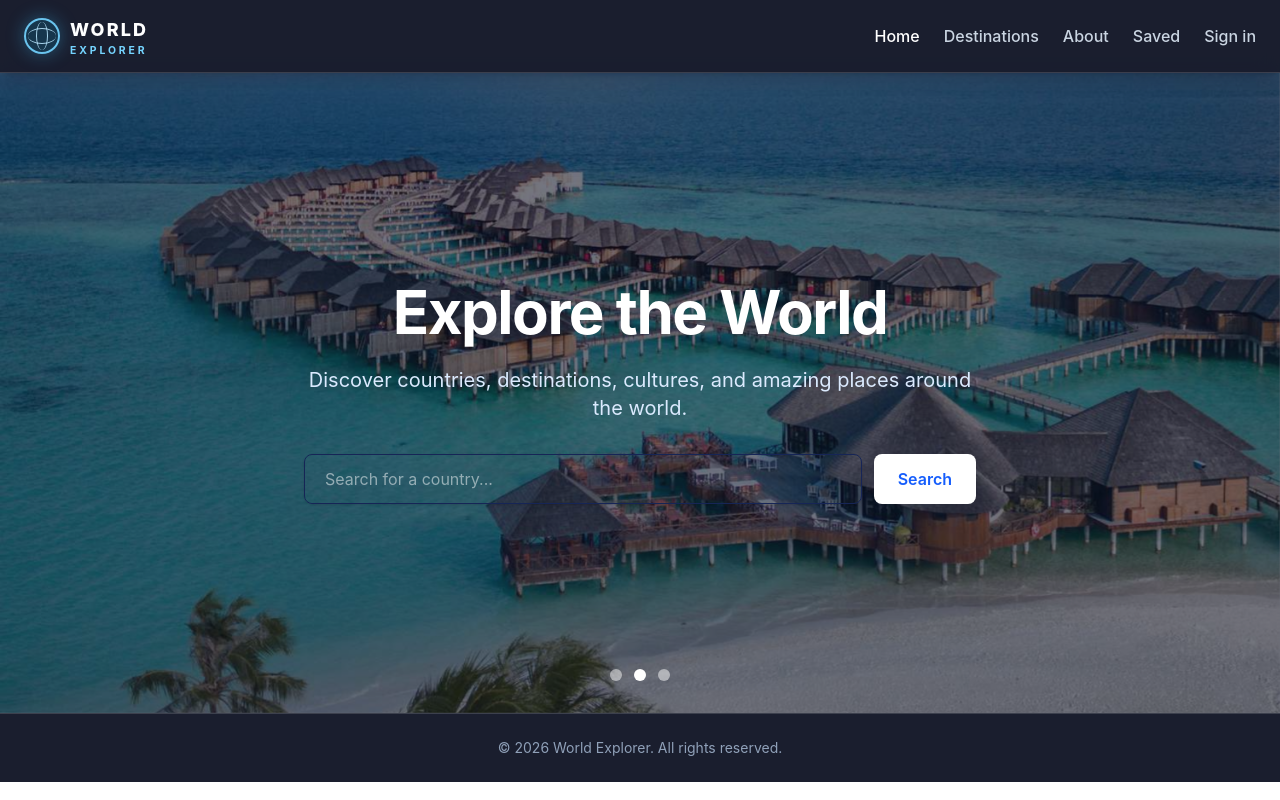
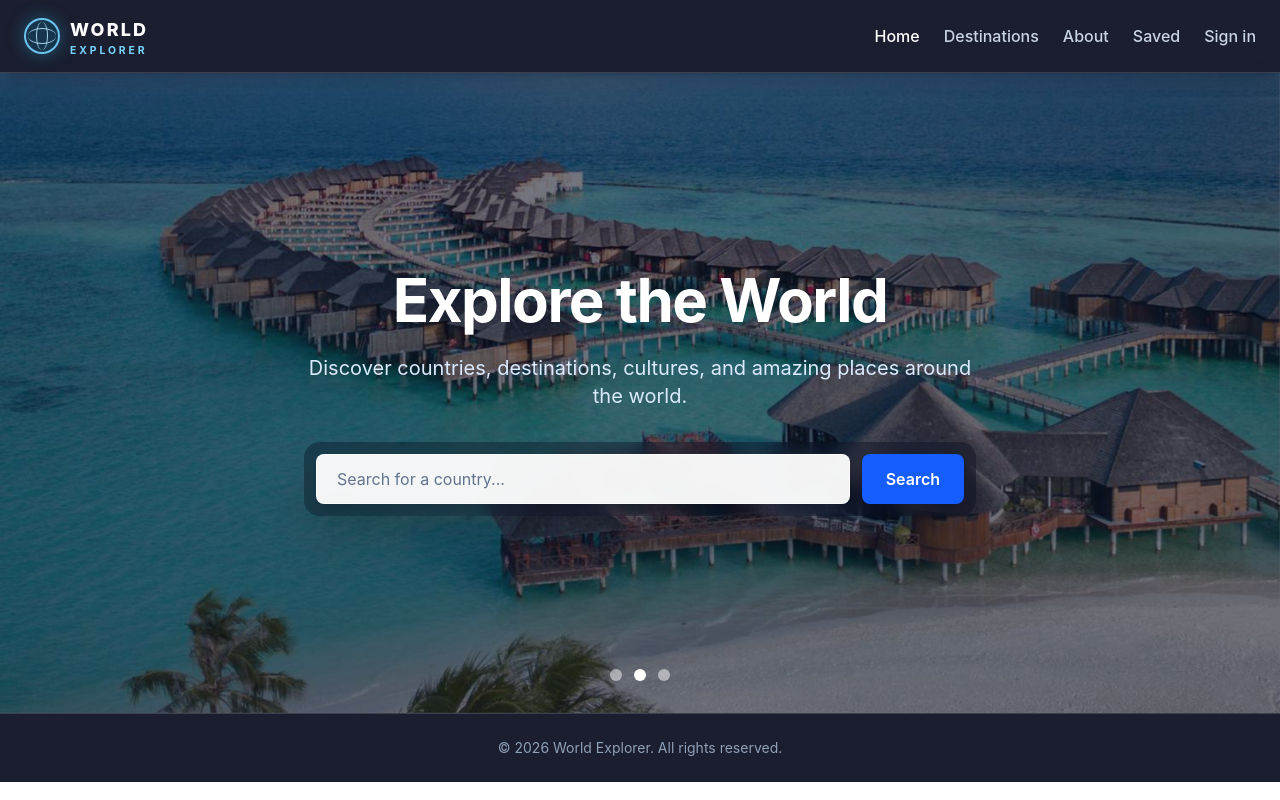
Before and after one commit to BRENDACHEBET1/project-travel-destinations, a React (Vite) app in the folder frontend/: page / in a window 1280 px wide. Built offline with nearby package versions, Linux system fonts and the light colour scheme; no server answers.

Commit message:
Fix search bar contrast and loading

```diff
--- a/frontend/src/components/SearchBar.jsx
+++ b/frontend/src/components/SearchBar.jsx
@@ -6,7 +6,7 @@ function SearchBar({ searchTerm, setSearchTerm }) {
         value={searchTerm}
         onChange={(e) => setSearchTerm(e.target.value)}
         placeholder="Search for a country..."
-        className="w-full rounded-lg border border-blue-950 px-5 py-3 text-white-900 shadow-sm outline-none focus:border-blue-500 focus:ring-2 focus:ring-blue-200"
+        className="w-full rounded-lg border border-white/70 bg-white/95 px-5 py-3 text-slate-900 shadow-lg outline-none placeholder:text-slate-500 focus:border-blue-500 focus:bg-white focus:ring-2 focus:ring-blue-200"
       />
     </div>
   );
--- a/frontend/src/pages/DestinationDetails.jsx
+++ b/frontend/src/pages/DestinationDetails.jsx
@@ -68,12 +68,12 @@ function DestinationDetails() {
 
   if (loading) {
     return (
-      <div>
+      <div className="min-h-screen bg-gray-50">
         <NavBar />
-        <div className="py-16 text-center">
+        <main className="flex min-h-[calc(100vh-8rem)] flex-col items-center justify-center px-6 text-center">
           <div className="mx-auto h-8 w-8 animate-spin rounded-full border-4 border-gray-200 border-t-blue-600" />
           <p className="mt-3 text-gray-600">Loading destination...</p>
-        </div>
+        </main>
       </div>
     );
   }
--- a/frontend/src/pages/Destinations.jsx
+++ b/frontend/src/pages/Destinations.jsx
@@ -55,7 +55,7 @@ function Destinations() {
         </div>
 
         {loading && (
-          <div className="py-16 text-center">
+          <div className="flex min-h-[55vh] flex-col items-center justify-center text-center">
             <div className="mx-auto h-8 w-8 animate-spin rounded-full border-4 border-gray-200 border-t-blue-600" />
             <p className="mt-3 text-gray-600">Loading countries...</p>
           </div>
--- a/frontend/src/pages/Home.jsx
+++ b/frontend/src/pages/Home.jsx
@@ -55,7 +55,7 @@ const Home = () => {
               around the world.
             </p>
 
-            <div className="mx-auto mt-8 flex max-w-2xl gap-3">
+            <div className="mx-auto mt-8 flex max-w-2xl flex-col gap-3 rounded-2xl bg-slate-950/35 p-3 shadow-2xl backdrop-blur-sm sm:flex-row">
               <SearchBar
                 searchTerm={searchTerm}
                 setSearchTerm={setSearchTerm}
@@ -63,7 +63,7 @@ const Home = () => {
 
               <button
                 onClick={handleSearch}
-                className="rounded-lg bg-white px-6 py-3 font-semibold text-blue-600 hover:bg-blue-50"
+                className="rounded-lg bg-blue-600 px-6 py-3 font-semibold text-white shadow-lg transition hover:bg-blue-700 focus:outline-none focus:ring-2 focus:ring-white focus:ring-offset-2 focus:ring-offset-slate-900"
               >
                 Search
               </button>
--- a/frontend/src/pages/SavedDestinations.jsx
+++ b/frontend/src/pages/SavedDestinations.jsx
@@ -76,7 +76,11 @@ function SavedDestinations() {
         {!loading && !isAuthenticated() && (
           <p className="mt-6 text-gray-600">Sign in to view your saved destinations.</p>
         )}
-        {loading && <p className="mt-6 text-gray-600">Loading saved destinations...</p>}
+        {loading && (
+          <div className="flex min-h-[55vh] items-center justify-center">
+            <p className="text-gray-600">Loading saved destinations...</p>
+          </div>
+        )}
         {!loading && error && <p className="mt-6 text-red-600">{error}</p>}
         {!loading && isAuthenticated() && !error && savedDestinations.length === 0 && (
           <p className="mt-6 text-gray-600">You have not saved any destinations yet.</p>
```
